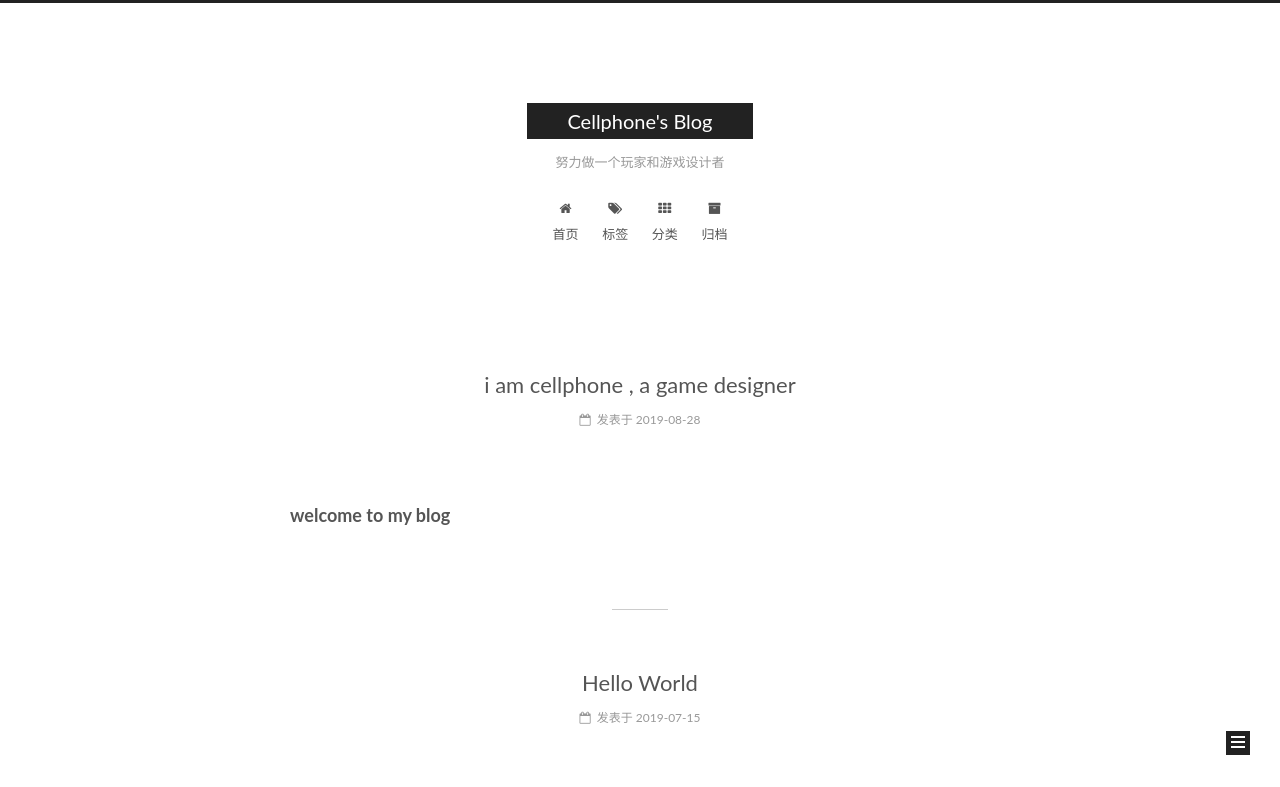
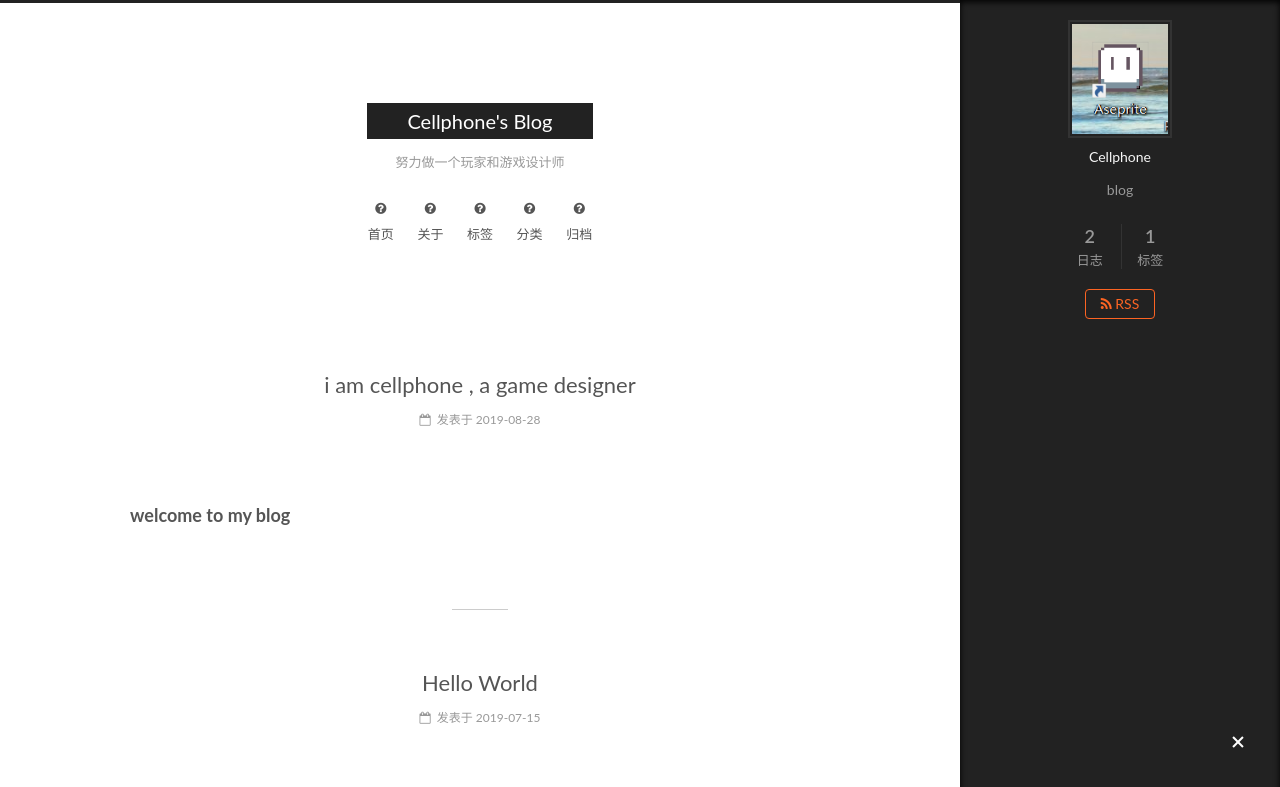
Before and after one commit to cellphone-cmyk/cellphone-cmyk.github.io, a plain HTML site: page index.html in a window 1280 px wide. Shown: the top 787 px of the page. Drawn offline with Linux system fonts and the light colour scheme.

Commit message:
Site updated: 2020-03-04 00:30:54

```diff
--- a/atom.xml
+++ b/atom.xml
@@ -2,7 +2,7 @@
 <feed xmlns="http://www.w3.org/2005/Atom">
   <title>Cellphone&#39;s Blog</title>
 
-  <subtitle>努力做一个玩家和游戏设计者</subtitle>
+  <subtitle>努力做一个玩家和游戏设计师</subtitle>
   <link href="/atom.xml" rel="self"/>
 
   <link href="http://yoursite.com/"/>
--- a/index.html
+++ b/index.html
@@ -101,7 +101,7 @@
     root: '/',
     scheme: 'Muse',
     version: '5.1.4',
-    sidebar: {"position":"left","display":"post","offset":12,"b2t":false,"scrollpercent":false,"onmobile":false},
+    sidebar: {"position":"left","display":"always","offset":12,"b2t":false,"scrollpercent":false,"onmobile":false},
     fancybox: true,
     tabs: true,
     motion: {"enable":true,"async":false,"transition":{"post_block":"fadeIn","post_header":"slideDownIn","post_body":"slideDownIn","coll_header":"slideLeftIn","sidebar":"slideUpIn"}},
@@ -163,7 +163,7 @@
       </a>
     </div>
 
-        <p class="site-subtitle">努力做一个玩家和游戏设计者</p>
+        <p class="site-subtitle">努力做一个玩家和游戏设计师</p>
 
   </div>
 
@@ -184,19 +184,29 @@
 
 
         <li class="menu-item menu-item-home">
-          <a href="/" rel="section">
+          <a href="/首页" rel="section">
 
-              <i class="menu-item-icon fa fa-fw fa-home"></i> <br>
+              <i class="menu-item-icon fa fa-fw fa-question-circle"></i> <br>
 
             首页
           </a>
         </li>
 
 
+        <li class="menu-item menu-item-about">
+          <a href="/关于" rel="section">
+
+              <i class="menu-item-icon fa fa-fw fa-question-circle"></i> <br>
+
+            关于
+          </a>
+        </li>
+
+
         <li class="menu-item menu-item-tags">
-          <a href="/tags/" rel="section">
+          <a href="/标签" rel="section">
 
-              <i class="menu-item-icon fa fa-fw fa-tags"></i> <br>
+              <i class="menu-item-icon fa fa-fw fa-question-circle"></i> <br>
 
             标签
           </a>
@@ -204,9 +214,9 @@
 
 
         <li class="menu-item menu-item-categories">
-          <a href="/categories/" rel="section">
+          <a href="/分类" rel="section">
 
-              <i class="menu-item-icon fa fa-fw fa-th"></i> <br>
+              <i class="menu-item-icon fa fa-fw fa-question-circle"></i> <br>
 
             分类
           </a>
@@ -214,9 +224,9 @@
 
 
         <li class="menu-item menu-item-archives">
-          <a href="/archives/" rel="section">
+          <a href="/归档" rel="section">
 
-              <i class="menu-item-icon fa fa-fw fa-archive"></i> <br>
+              <i class="menu-item-icon fa fa-fw fa-question-circle"></i> <br>
 
             归档
           </a>
@@ -260,7 +270,7 @@
     <span hidden itemprop="author" itemscope itemtype="http://schema.org/Person">
       <meta itemprop="name" content="Cellphone">
       <meta itemprop="description" content>
-      <meta itemprop="image" content="/images/avatar.gif">
+      <meta itemprop="image" content="/images/avatar.jpg">
     </span>
 
     <span hidden itemprop="publisher" itemscope itemtype="http://schema.org/Organization">
@@ -379,7 +389,7 @@
     <span hidden itemprop="author" itemscope itemtype="http://schema.org/Person">
       <meta itemprop="name" content="Cellphone">
       <meta itemprop="description" content>
-      <meta itemprop="image" content="/images/avatar.gif">
+      <meta itemprop="image" content="/images/avatar.jpg">
     </span>
 
     <span hidden itemprop="publisher" itemscope itemtype="http://schema.org/Organization">
@@ -528,6 +538,8 @@
         <div class="site-overview">
           <div class="site-author motion-element" itemprop="author" itemscope itemtype="http://schema.org/Person">
 
+              <img class="site-author-image" itemprop="image" src="/images/avatar.jpg" alt="Cellphone">
+
               <p class="site-author-name" itemprop="name">Cellphone</p>
               <p class="site-description motion-element" itemprop="description">blog</p>
           </div>
@@ -537,7 +549,7 @@
 
               <div class="site-state-item site-state-posts">
 
-                <a href="/archives/">
+                <a href="/归档">
 
                   <span class="site-state-item-count">2</span>
                   <span class="site-state-item-name">日志</span>
@@ -596,7 +608,7 @@
 
     <footer id="footer" class="footer">
       <div class="footer-inner">
-        <div class="copyright">&copy; <span itemprop="copyrightYear">2019</span>
+        <div class="copyright">&copy; <span itemprop="copyrightYear">2020</span>
   <span class="with-love">
     <i class="fa fa-user"></i>
   </span>
```
Also changed, not shown: 2019/07/15/hello-world/index.html (+25 -13 lines), 2019/08/28/i-am-cellphone-a-game-designer/index.html (+25 -13 lines), archives/2019/07/index.html (+24 -12 lines), archives/2019/08/index.html (+24 -12 lines), archives/2019/index.html (+24 -12 lines), archives/index.html (+24 -12 lines), tags/第一次/index.html (+24 -12 lines), images/avatar.jpg (added).
